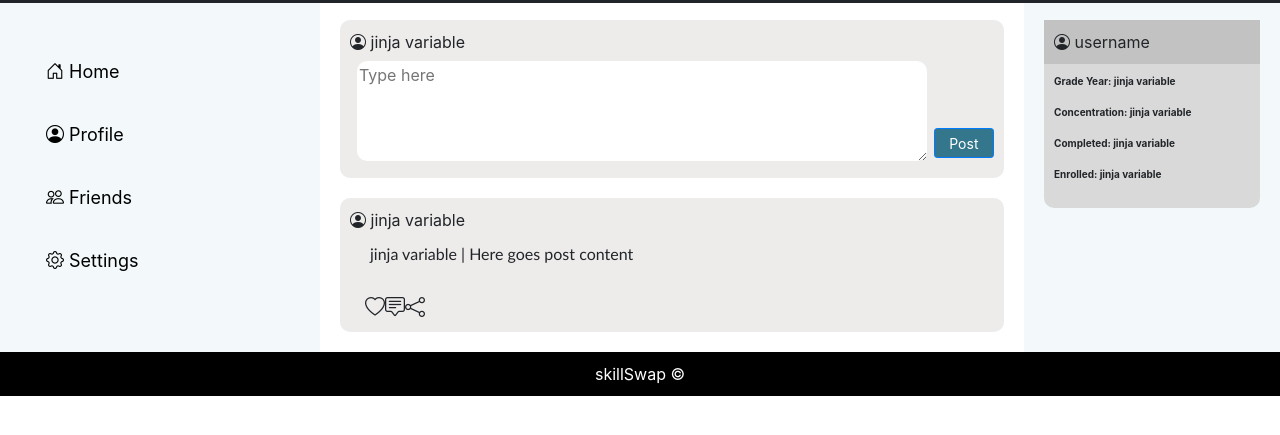
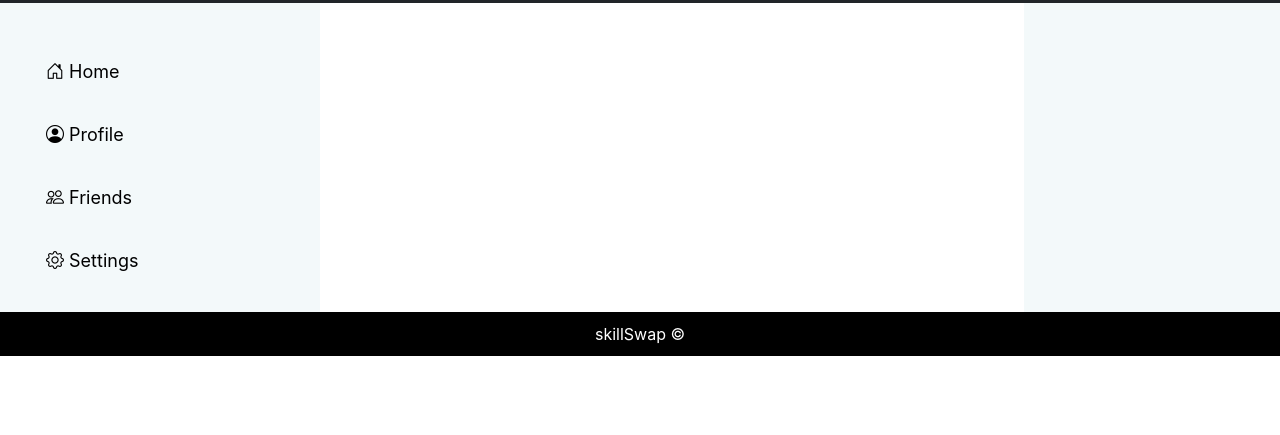
Before and after one commit to VangSang0/SkillSwap, a Flask app: page / in a window 1280 px wide. Shown: the part 61-496 px from the top of the page. Run offline with Flask 3, Linux system fonts and the light colour scheme.

Commit message:
inherit jinja blocks fixed

```diff
--- a/templates/_layout.html
+++ b/templates/_layout.html
@@ -62,45 +62,22 @@
         </div>
 
         <div class="main-cont">
-            <div class="post">
-                <i class="bi bi-person-circle"></i>
-                <span> jinja variable </span>
-                <div class="post-text-btn">
-                    <textarea id="textpostarea" placeholder="Type here"></textarea>
-                    <button type="button" class="btn btn-primary btn-sm" id="post-button">Post</button>
-                </div>
-            </div>
-            <div class="post">
-                <i class="bi bi-person-circle"></i>
-                <span> jinja variable </span>
-                <div class="post-area">
-                    <p id="post-content">
-                        jinja variable | Here goes post content
-                    </p>
-                    <div class="post-btns">
-                        <i class="bi bi-heart"></i>
-                        <i class="bi bi-chat-square-text"></i>
-                        <i class="bi bi-share"></i>
-                    </div>
+            {% block maincontent %}
 
-                </div>
-            </div>
+
+            {% endblock %}
         </div>
 
+
         <div class="main-recomm">
-            <div class="recomm-container">
-                <div class="recomm-user">
-                    <i class="bi bi-person-circle"></i>
-                    <span>username</span>
-                </div>
-                <div class="recomm-text">
-                    <p class="recomm-content">Grade Year: jinja variable</p>
-                    <p class="recomm-content">Concentration: jinja variable</p>
-                    <p class="recomm-content">Completed: jinja variable</p>
-                    <p class="recomm-content">Enrolled: jinja variable</p>
-                </div>
-            </div>
+            {% block rightcontent%}
+
+
+
+            {% endblock %}
+
         </div>
+
     </div>
     </main>
     <footer>
@@ -108,5 +85,3 @@
     </footer>
 </body>
 </html>
-<!-- {% block content %}
-        {% endblock %} -->
```
